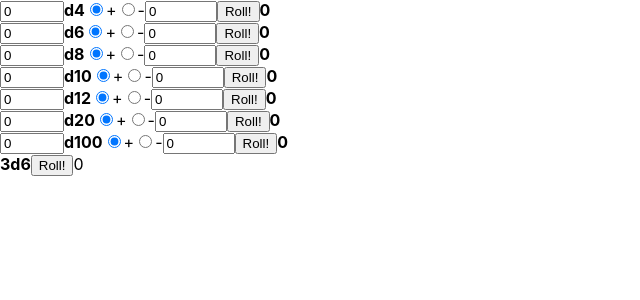
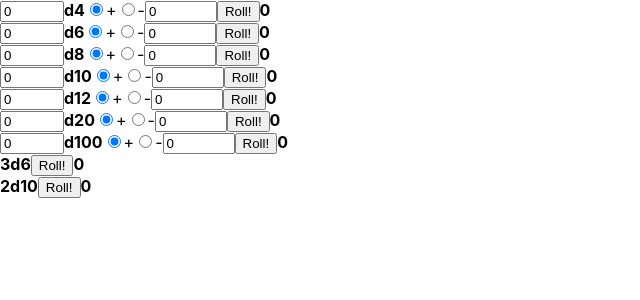
Before and after one commit to bsmalladi/dmDiceRoller, a React (Create React App) app: page / in a window 1280 px wide. Shown: the top 300 px of the page, without its empty margins (0-640 px from the left). Built offline with nearby package versions, Linux system fonts and the light colour scheme.

Commit message:
multiple custom rolls

```diff
--- a/src/components/customRollers.jsx
+++ b/src/components/customRollers.jsx
@@ -1,4 +1,5 @@
 import React, { Component } from "react";
+import SingleCustom from "./singleCustom";
 
 class CustomRollers extends Component {
   state = {
@@ -9,21 +10,12 @@ class CustomRollers extends Component {
     currentRoll: 0,
   };
 
-  rollCustom = () => {
-    let newRoll = 0;
-    var i;
-    for (i = 0; i < 3; ++i) {
-      newRoll += Math.floor(Math.random() * 6) + 1;
-    }
-    this.setState({ currentRoll: newRoll });
-  };
-
   render() {
     return (
       <div>
-        <strong>3d6</strong>
-        <button onClick={this.rollCustom}>Roll!</button>
-        {this.state.currentRoll}
+        {this.state.custom.map((customRoll) => (
+          <SingleCustom num={customRoll.num} dType={customRoll.type} />
+        ))}
       </div>
     );
   }
--- /dev/null
+++ b/src/components/singleCustom.jsx
@@ -0,0 +1,29 @@
+import React, { Component } from "react";
+
+class SingleCustom extends Component {
+  state = {
+    currentRoll: 0,
+  };
+
+  rollDice = () => {
+    let newRoll = 0;
+    var i;
+    for (i = 0; i < this.props.num; ++i) {
+      newRoll += Math.floor(Math.random() * this.props.dType) + 1;
+    }
+    this.setState({ currentRoll: newRoll });
+  };
+  render() {
+    return (
+      <div>
+        <strong>
+          {this.props.num}d{this.props.dType}
+        </strong>
+        <button onClick={this.rollDice}>Roll!</button>
+        <strong>{this.state.currentRoll}</strong>
+      </div>
+    );
+  }
+}
+
+export default SingleCustom;
```
